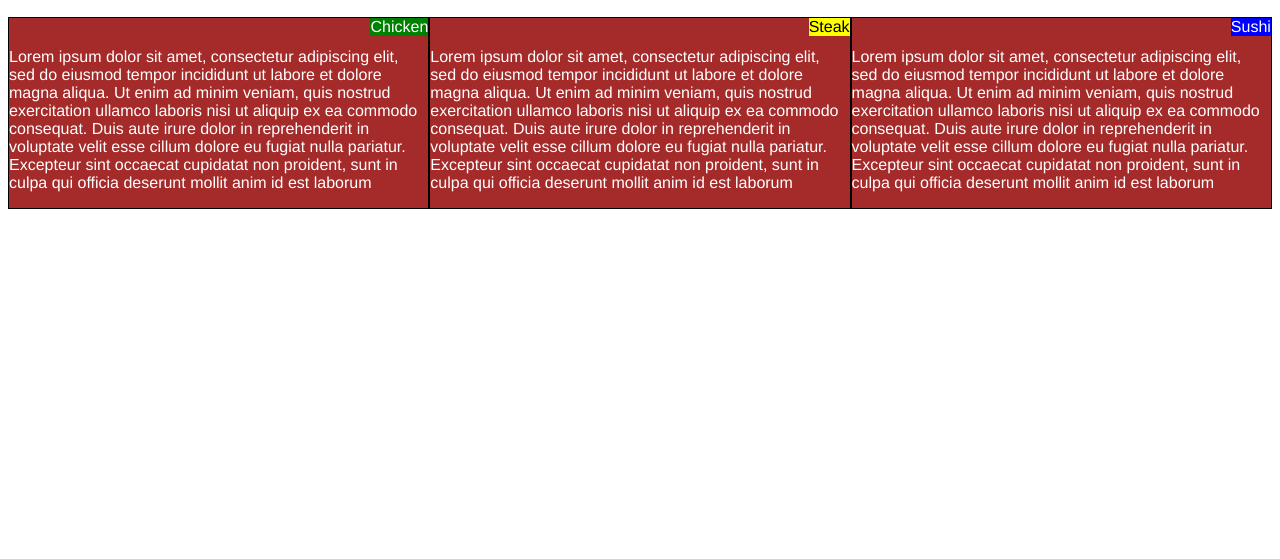
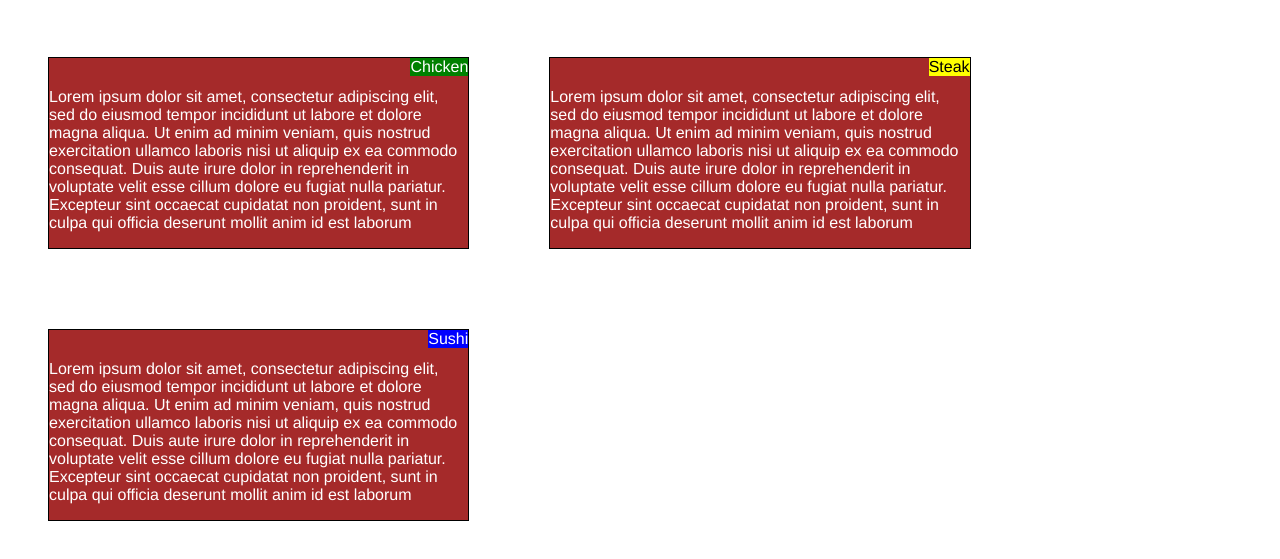
Before and after one commit to Lu0529/Modtest2, a plain HTML site: page site/index.html in a window 1280 px wide. Shown: the part 61-620 px from the top of the page. Drawn offline with Linux system fonts and the light colour scheme.

Commit message:
width to margin

```diff
--- a/site/index.html
+++ b/site/index.html
@@ -28,7 +28,7 @@ p {
 }
 
 .wotitle {
-  width: 85%;
+  margin: 40px;
 }
 
 #green {
```
